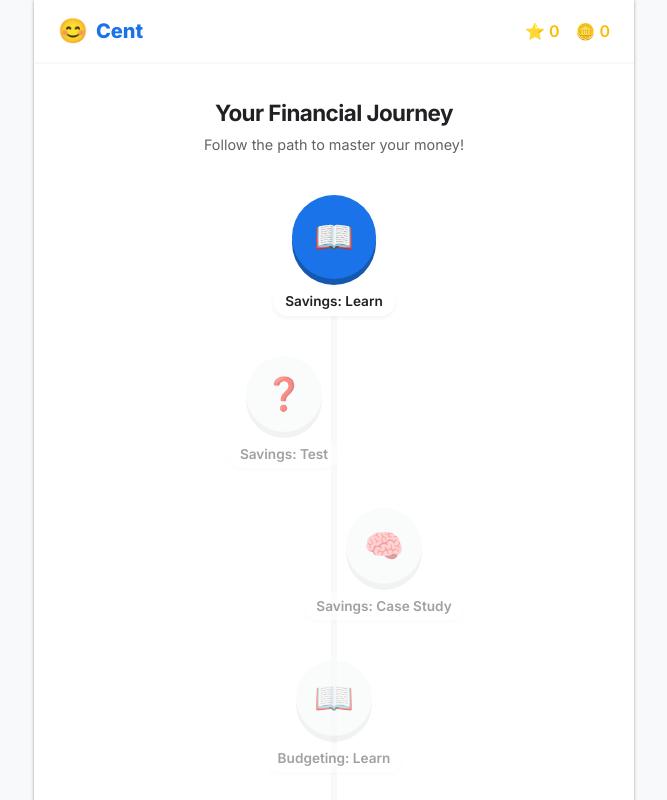
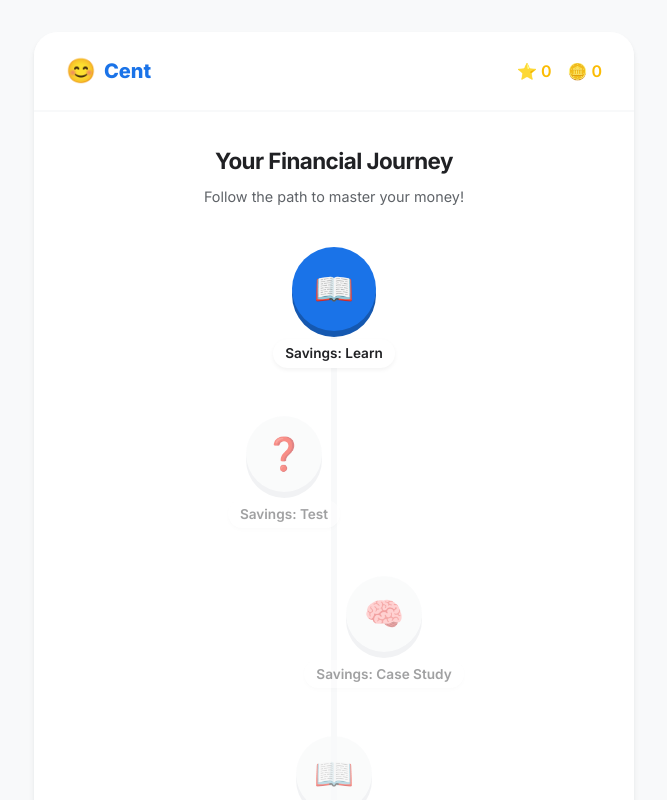
Before and after one commit to 1ndrayu/PromptWars_Warmup, a React (Vite) app: page / in a window 1280 px wide. Shown: the top 800 px of the page, without its empty margins (306-973 px from the left). Built offline with nearby package versions, Linux system fonts and the light colour scheme.

Commit message:
uichange

```diff
--- a/src/App.jsx
+++ b/src/App.jsx
@@ -174,7 +174,22 @@ function App() {
       </header>
 
       <main style={{ flex: 1, display: 'flex', flexDirection: 'column' }}>
-        {activeLesson ? (
+        {currentLevel > levels.length ? (
+          <div className="fadeIn" style={{ flex: 1, display: 'flex', flexDirection: 'column', alignItems: 'center', justifyContent: 'center', padding: '5vw', textAlign: 'center', gap: '4vh' }}>
+            <Mascot size="large" emotion="celebrate" />
+            <h1 style={{ color: 'var(--color-primary)', fontSize: 'clamp(2rem, 5vw, 3rem)' }}>Congratulations!</h1>
+            <p style={{ fontSize: 'clamp(1rem, 3vw, 1.2rem)', color: 'var(--color-text-secondary)', maxWidth: '80%' }}>You have completed all the financial literacy modules!</p>
+            <div style={{ backgroundColor: 'var(--color-surface-dim)', padding: '4vw', borderRadius: '2vw', display: 'flex', flexDirection: 'column', gap: '2vh', width: '100%', maxWidth: '300px', margin: '2vh 0' }}>
+              <div style={{ display: 'flex', justifyContent: 'space-between', fontSize: 'clamp(1rem, 4vw, 1.2rem)', fontWeight: 'bold' }}>
+                <span>Final Score:</span>
+                <span style={{ color: 'var(--color-warning)' }}>🪙 {coins}</span>
+              </div>
+            </div>
+            <button className="btn btn-primary" onClick={() => { setCurrentLevel(1); setCoins(0); }} style={{ marginTop: '2vh', width: '100%', maxWidth: '300px' }}>
+              Play Again
+            </button>
+          </div>
+        ) : activeLesson ? (
           <Lesson
             lesson={activeLesson}
             onComplete={handleCompleteLesson}
--- a/src/components/Lesson.jsx
+++ b/src/components/Lesson.jsx
@@ -126,23 +126,23 @@ const Lesson = ({ lesson, onComplete, onCancel }) => {
   );
 
   return (
-    <div style={{ padding: '24px', display: 'flex', flexDirection: 'column', flex: 1, backgroundColor: 'var(--color-bg)' }}>
+    <div style={{ padding: 'clamp(16px, 4vw, 32px)', display: 'flex', flexDirection: 'column', flex: 1, backgroundColor: 'var(--color-bg)' }}>
       {/* Top bar */}
-      <div style={{ display: 'flex', justifyContent: 'space-between', alignItems: 'center', marginBottom: '32px' }}>
+      <div style={{ display: 'flex', justifyContent: 'space-between', alignItems: 'center', marginBottom: 'clamp(16px, 4vh, 32px)' }}>
         <button
           onClick={onCancel}
           style={{ background: 'transparent', border: 'none', fontSize: '1.5rem', color: 'var(--color-text-secondary)', cursor: 'pointer' }}
         >
           ✖
         </button>
-        <div style={{ flex: 1, margin: '0 16px', height: '10px', backgroundColor: 'var(--color-surface-dim)', borderRadius: '5px', overflow: 'hidden' }}>
+        <div style={{ flex: 1, margin: '0 4vw', height: '10px', backgroundColor: 'var(--color-surface-dim)', borderRadius: '5px', overflow: 'hidden' }}>
           <div style={{ height: '100%', width: `${((step + 1) / content.length) * 100}%`, backgroundColor: 'var(--color-secondary)', transition: 'width 0.4s ease' }}></div>
         </div>
-        <span style={{ fontWeight: 'bold', minWidth: '80px', textAlign: 'right' }}>{lesson.topic}</span>
+        <span style={{ fontWeight: 'bold', minWidth: '80px', textAlign: 'right', fontSize: 'clamp(0.9rem, 3vw, 1.1rem)' }}>{lesson.topic}</span>
       </div>
 
       {/* Content area */}
-      <div style={{ flex: 1, display: 'flex', flexDirection: 'column', alignItems: 'center', justifyContent: 'center', gap: '32px' }}>
+      <div style={{ flex: 1, display: 'flex', flexDirection: 'column', alignItems: 'center', justifyContent: 'center', gap: 'clamp(24px, 5vh, 40px)' }}>
         {currentStep.text ? renderTeachContent() : renderQuizContent()}
       </div>
 
--- a/src/components/Map.jsx
+++ b/src/components/Map.jsx
@@ -2,17 +2,17 @@ import React from 'react';
 
 const Map = ({ levels, currentLevel, onSelectLevel }) => {
   return (
-    <div className="fadeIn" style={{ padding: '32px 16px', display: 'flex', flexDirection: 'column', alignItems: 'center', gap: '32px', flex: 1, backgroundColor: 'var(--color-bg)' }}>
-      <div style={{ textAlign: 'center', marginBottom: '8px' }}>
-        <h2 style={{ fontSize: '1.4rem', marginBottom: '4px' }}>Your Financial Journey</h2>
-        <p style={{ color: 'var(--color-text-secondary)', fontSize: '0.9rem' }}>Follow the path to master your money!</p>
+    <div className="fadeIn" style={{ padding: 'clamp(24px, 4vh, 48px) clamp(16px, 4vw, 32px)', display: 'flex', flexDirection: 'column', alignItems: 'center', gap: 'clamp(24px, 4vh, 40px)', flex: 1, backgroundColor: 'var(--color-bg)' }}>
+      <div style={{ textAlign: 'center', marginBottom: '1vh' }}>
+        <h2 style={{ fontSize: 'clamp(1.2rem, 4vw, 1.4rem)', marginBottom: '1vh' }}>Your Financial Journey</h2>
+        <p style={{ color: 'var(--color-text-secondary)', fontSize: 'clamp(0.85rem, 2.5vw, 0.9rem)' }}>Follow the path to master your money!</p>
       </div>
 
-      <div style={{ position: 'relative', display: 'flex', flexDirection: 'column', gap: '40px', alignItems: 'center' }}>
+      <div style={{ position: 'relative', display: 'flex', flexDirection: 'column', gap: 'clamp(32px, 6vh, 48px)', alignItems: 'center' }}>
         <div style={{
           position: 'absolute',
-          top: '20px',
-          bottom: '20px',
+          top: '2vh',
+          bottom: '2vh',
           width: '6px',
           backgroundColor: 'var(--color-surface-dim)',
           zIndex: 0,
--- a/src/index.css
+++ b/src/index.css
@@ -38,12 +38,24 @@
 
 body {
   margin: 0;
+  padding: clamp(16px, 4vh, 32px);
   font-family: var(--font-family);
   background-color: var(--color-surface-dim);
   color: var(--color-text);
   line-height: 1.5;
   -webkit-font-smoothing: antialiased;
   -moz-osx-font-smoothing: grayscale;
+  display: flex;
+  justify-content: center;
+  align-items: center;
+  min-height: 100vh;
+  box-sizing: border-box;
+}
+
+#root {
+  width: 100%;
+  display: flex;
+  justify-content: center;
 }
 
 h1, h2, h3, h4, h5, h6 {
@@ -53,17 +65,21 @@ h1, h2, h3, h4, h5, h6 {
 }
 
 .app-container {
+  width: 100%;
   max-width: 600px;
   margin: 0 auto;
-  min-height: 100vh;
+  min-height: 80vh;
   background-color: var(--color-bg);
-  box-shadow: var(--shadow-sm);
+  box-shadow: var(--shadow-md);
   display: flex;
   flex-direction: column;
+  border-radius: var(--radius-lg);
+  overflow: hidden;
 }
 
+
 .header {
-  padding: 16px 24px;
+  padding: clamp(12px, 3vh, 24px) clamp(16px, 4vw, 32px);
   border-bottom: 2px solid var(--color-surface-dim);
   display: flex;
   justify-content: space-between;
```
